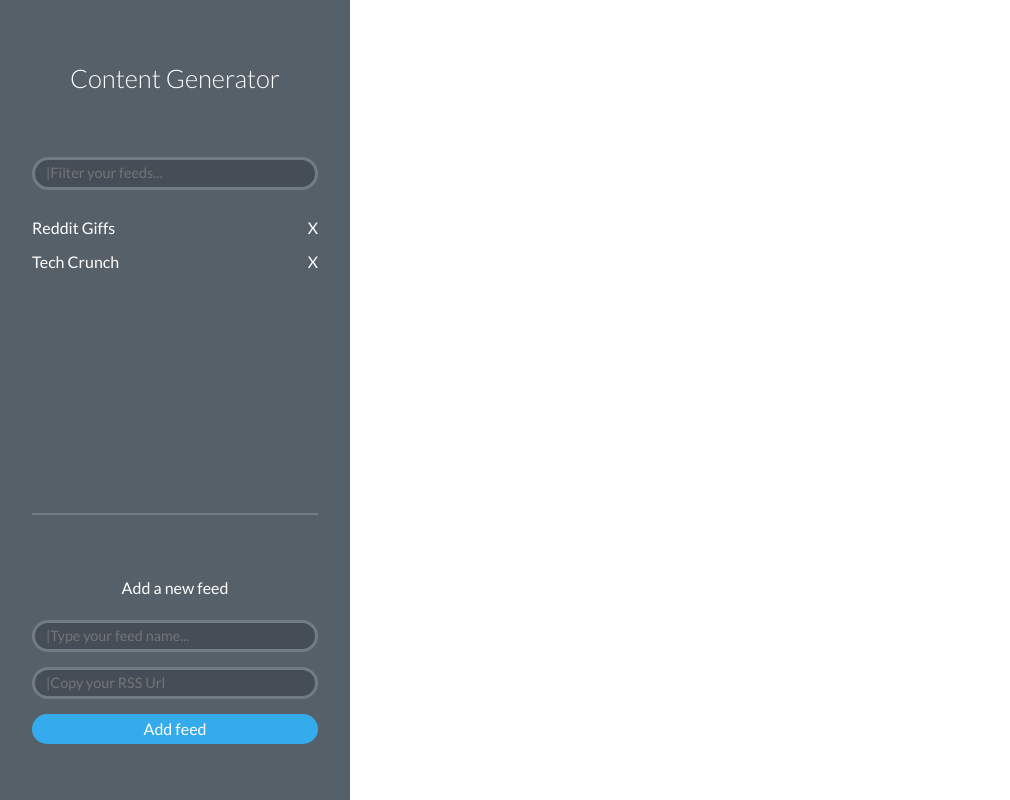
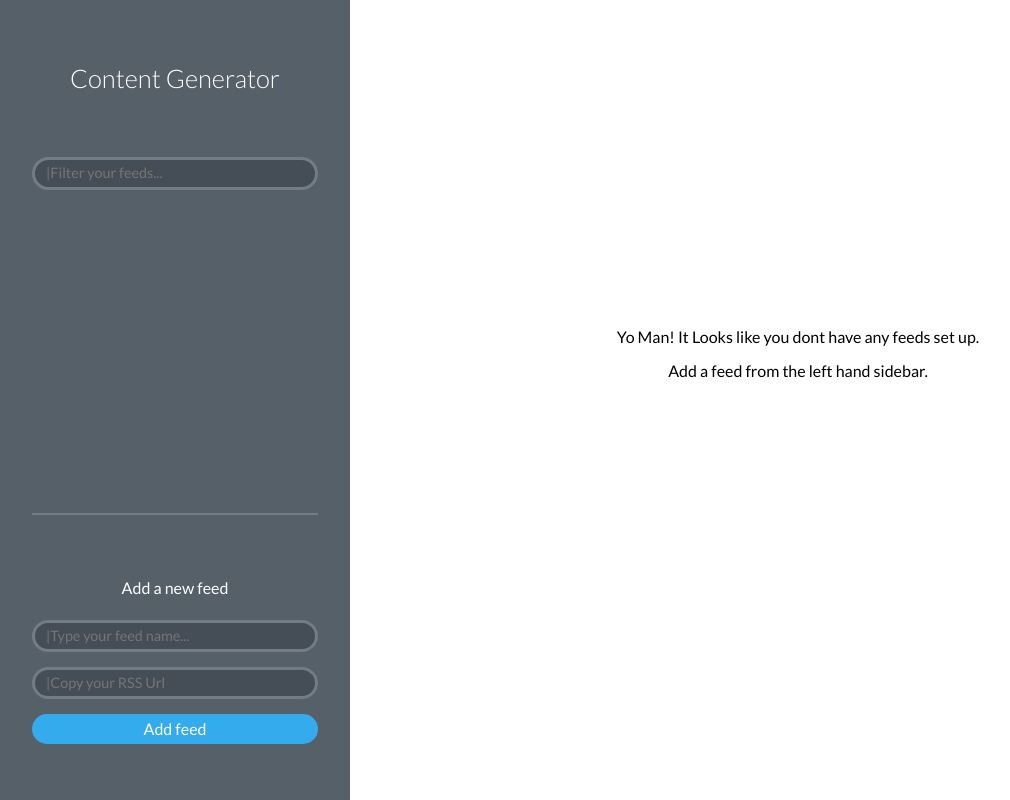
Before and after one commit to kmlprtsng/rss-feed-reader, an Angular app: page / in a window 1280 px wide. Shown: the whole page, without its empty margins (0-1010 px from the left). Built offline with nearby package versions, Linux system fonts and the light colour scheme.

Commit message:
display message when no feed has been setup

```diff
--- a/src/app/app.component.html
+++ b/src/app/app.component.html
@@ -29,6 +29,6 @@
   </div>
 
   <div class="main">
-    <app-feed-content [feed]="selectedFeed" *ngIf="selectedFeed"></app-feed-content>
+    <app-feed-content [feed]="selectedFeed"></app-feed-content>
   </div>
 </div>
--- a/src/app/feed-content/feed-content.component.html
+++ b/src/app/feed-content/feed-content.component.html
@@ -1,3 +1,8 @@
+<div *ngIf="!hasAnyFeedSetup" class="noFeedSetup">
+  <p>Yo Man! It Looks like you dont have any feeds set up.</p>
+  <p>Add a feed from the left hand sidebar.</p>
+</div>
+
 <p *ngIf="isFetching">Loading feed data....</p>
 
 <p *ngIf="hasErrorFetchingFeedData">There was an error fetching the feed data.</p>
--- a/src/app/feed-content/feed-content.component.scss
+++ b/src/app/feed-content/feed-content.component.scss
@@ -0,0 +1,4 @@
+.noFeedSetup {
+  text-align: center;
+  margin-top: 41vh;
+}
--- a/src/app/feed-content/feed-content.component.ts
+++ b/src/app/feed-content/feed-content.component.ts
@@ -13,8 +13,11 @@ export class FeedContentComponent implements OnInit {
   feedItems: FeedItem[];
   isFetching = false;
   hasErrorFetchingFeedData = false;
+  hasAnyFeedSetup = false;
 
-  constructor(private feedService: FeedService) { }
+  constructor(private feedService: FeedService) {
+    this.feedService.getAll().subscribe(feeds => this.hasAnyFeedSetup = feeds.length > 0);
+  }
 
   ngOnInit() {
     this.retreivedFeedData();
@@ -28,6 +31,11 @@ export class FeedContentComponent implements OnInit {
 
   retreivedFeedData() {
     this.feedItems = [];
+
+    if(!this.feed) {
+      return;
+    }
+
     this.isFetching = true;
     this.hasErrorFetchingFeedData = false;
 
--- a/src/app/shared/services/feed.service.ts
+++ b/src/app/shared/services/feed.service.ts
@@ -6,10 +6,10 @@ import 'rxjs/add/operator/map';
 import { Observable } from 'rxjs/Observable';
 import { HttpClient } from '@angular/common/http';
 
-const seedFeedData: Feed[] = [ new Feed('Reddit Giffs', 'https://www.reddit.com/r/gifs.rss'), new Feed('Tech Crunch', 'https://techcrunch.com/feed/')];
+//const seedFeedData: Feed[] = [ new Feed('Reddit Giffs', 'https://www.reddit.com/r/gifs.rss'), new Feed('Tech Crunch', 'https://techcrunch.com/feed/')];
 @Injectable()
 export class FeedService {
-  private feeds: Feed[] = seedFeedData;
+  private feeds: Feed[] = [];
   private feedsRx = new BehaviorSubject<Feed[]>(this.feeds);
 
   constructor(private http: HttpClient) {
--- a/src/styles.scss
+++ b/src/styles.scss
@@ -50,6 +50,10 @@ input[type=text] {
   text-align: left;
 }
 
+.main {
+  padding: 0 2em;
+}
+
 @import './styles/_button';
 @import './styles/_sidebar';
 @import './styles/_feed-list';
```
